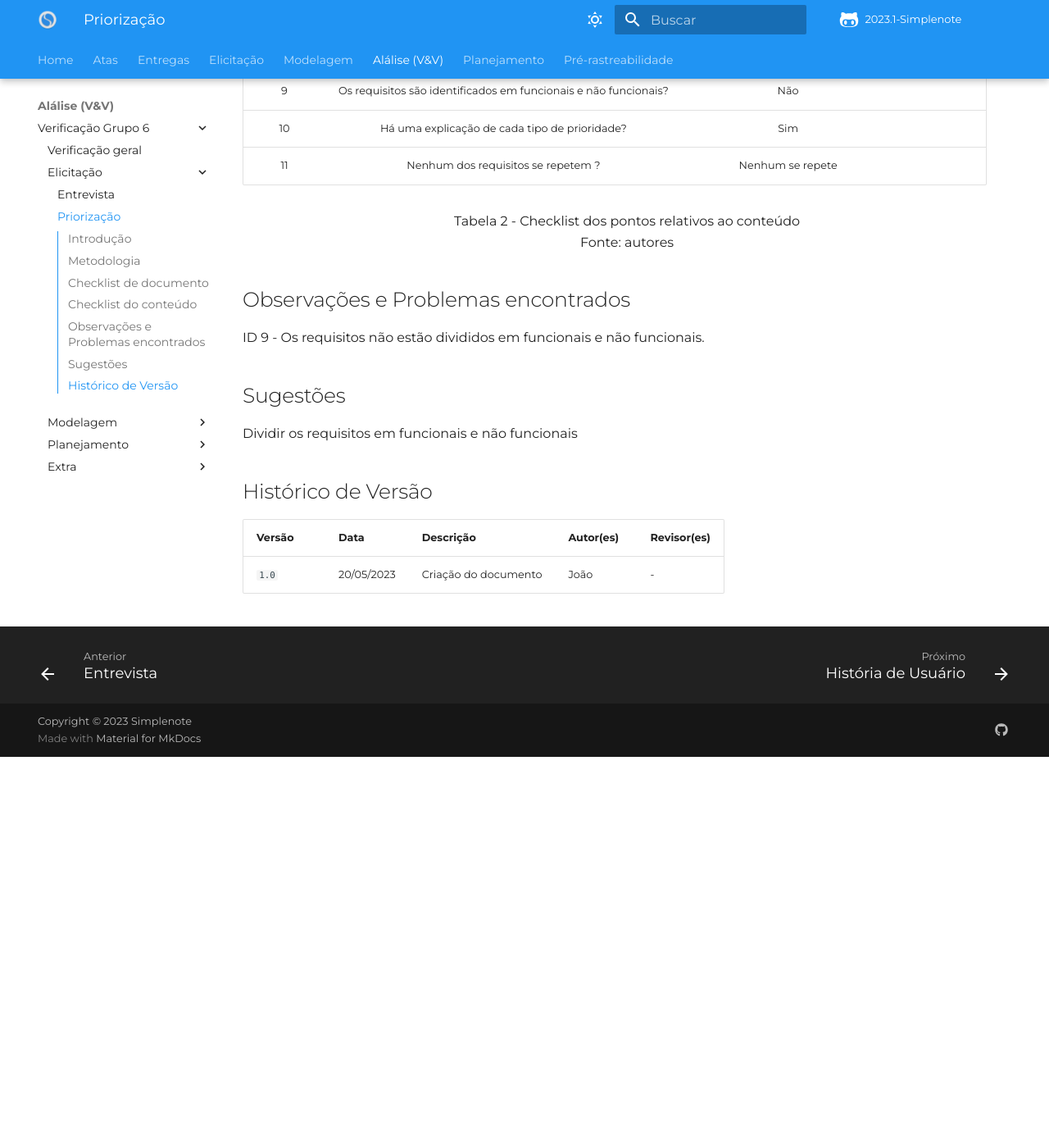
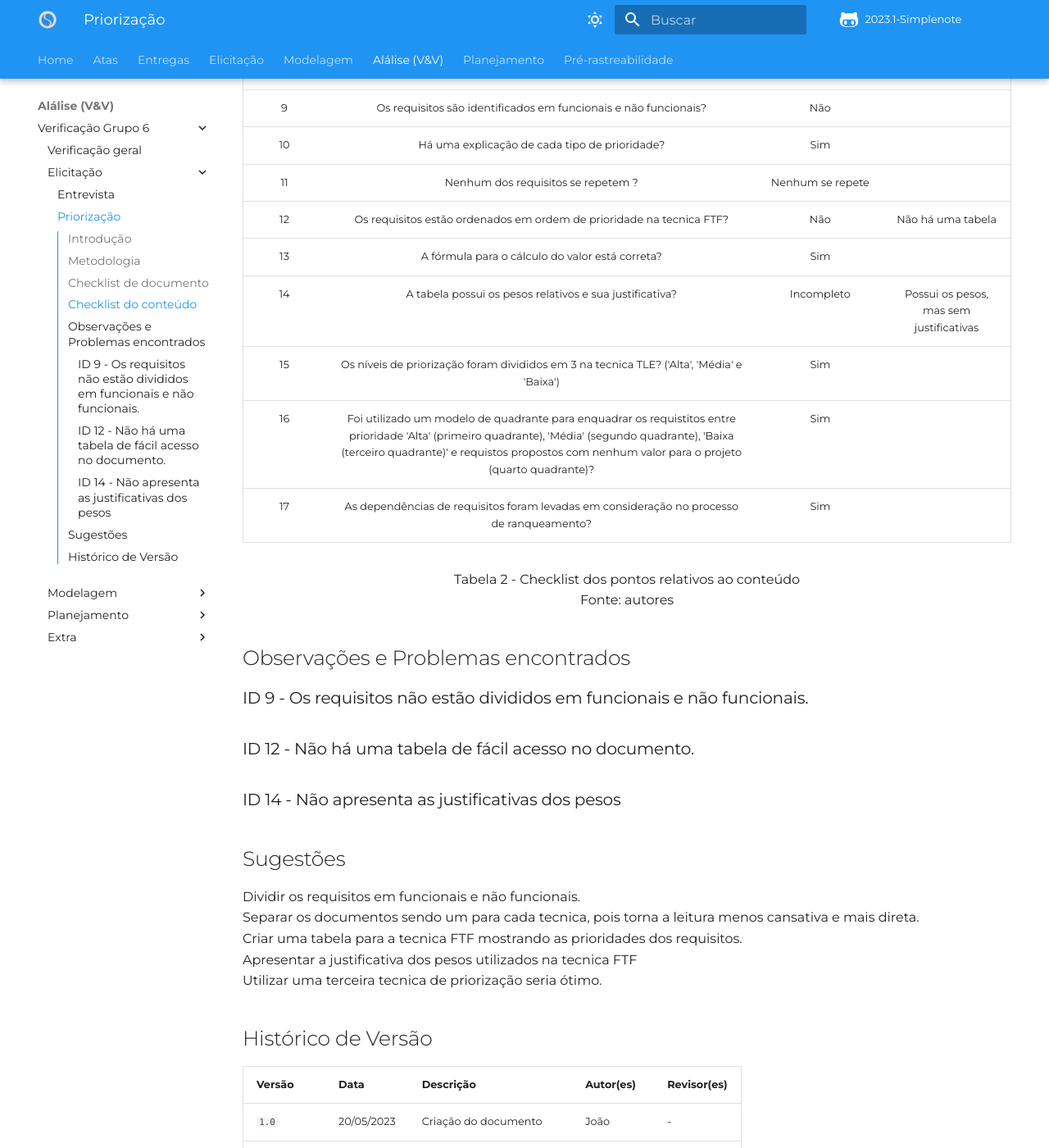
Before and after one commit to Requisitos-de-Software/2023.1-Simplenote, an MkDocs documentation site: the page built from docs/analise-grupo6/elicitacao/priorizacao.md, in a window 1280 px wide and 1400 px high, scrolled down 1398 px. Shown: the whole window at 82% size. Built offline with MkDocs 1.6.1 and Material for MkDocs 9.7.7, drawn with Linux system fonts in a browser that asks for light colours; some web fonts are replaced; comment, search, counter and statistics services are not loaded; before the commit the page ends 2321 px from its top, so only the background shows below that; some of the changed text lies outside the part shown.

Commit message:
Revisão ok

```diff
--- a/docs/analise-grupo6/elicitacao/priorizacao.md
+++ b/docs/analise-grupo6/elicitacao/priorizacao.md
@@ -34,17 +34,32 @@ Também temos o campo "Observação", um campo no qual pode ser feito algum come
 |       9       |       Os requisitos são identificados em funcionais e não funcionais?        |                Não                |
 |       10       |           Há uma explicação de cada tipo de prioridade?                     |                Sim                |
 |       11       |                 Nenhum dos requisitos se repetem ?                          |           Nenhum se repete        |
+|       12      | Os requisitos estão ordenados em ordem de prioridade na tecnica FTF?         |                Não                | Não há uma tabela|
+|       13      | A fórmula para o cálculo do valor está correta?                              |                Sim                 ||
+|       14      |   A tabela possui os pesos relativos e sua justificativa?                    |                Incompleto          | Possui os pesos, mas sem justificativas|
+|       15      | Os níveis de priorização foram divididos em 3 na tecnica TLE? ('Alta', 'Média' e 'Baixa')  |                  Sim ||
+|        16     | Foi utilizado um modelo de quadrante para enquadrar os requistitos entre prioridade 'Alta' (primeiro quadrante), 'Média' (segundo quadrante), 'Baixa (terceiro quadrante)' e requistos propostos com nenhum valor para o projeto (quarto quadrante)?|Sim ||
+|      17        | 	As dependências de requisitos foram levadas em consideração no processo de ranqueamento?|Sim||
 
 
 <p align="center"> Tabela 2 - Checklist dos pontos relativos ao conteúdo <br> Fonte: autores </p>
 
 
 ## Observações e Problemas encontrados
-ID 9 - Os requisitos não estão divididos em funcionais e não funcionais.
+### ID 9 - Os requisitos não estão divididos em funcionais e não funcionais.
+### ID 12 - Não há uma tabela de fácil acesso no documento.
+### ID 14 - Não apresenta as justificativas dos pesos
+
 ## Sugestões
-Dividir os requisitos em funcionais e não funcionais
+Dividir os requisitos em funcionais e não funcionais.</br>
+Separar os documentos sendo um para cada tecnica, pois torna a leitura menos cansativa e mais direta.</br>
+Criar uma tabela para a tecnica FTF mostrando as prioridades dos requisitos.</br>
+Apresentar a justificativa dos pesos utilizados na tecnica FTF </br>
+Utilizar uma terceira tecnica de priorização seria ótimo. </br>
+
 ## Histórico de Versão
 
 | Versão | Data       | Descrição                  | Autor(es)    | Revisor(es) |
 | ------ | ---------- | -------------------------- | ------------ | ----------- |
-| `1.0`  | 20/05/2023 | Criação do documento       |    João      |     -       |
+| `1.0`  | 20/05/2023 | Criação do documento       | João         |     -       |
+| `1.1`  | 14/06/2023 | Adição de mais perguntas   | Kauã         |              |
```
